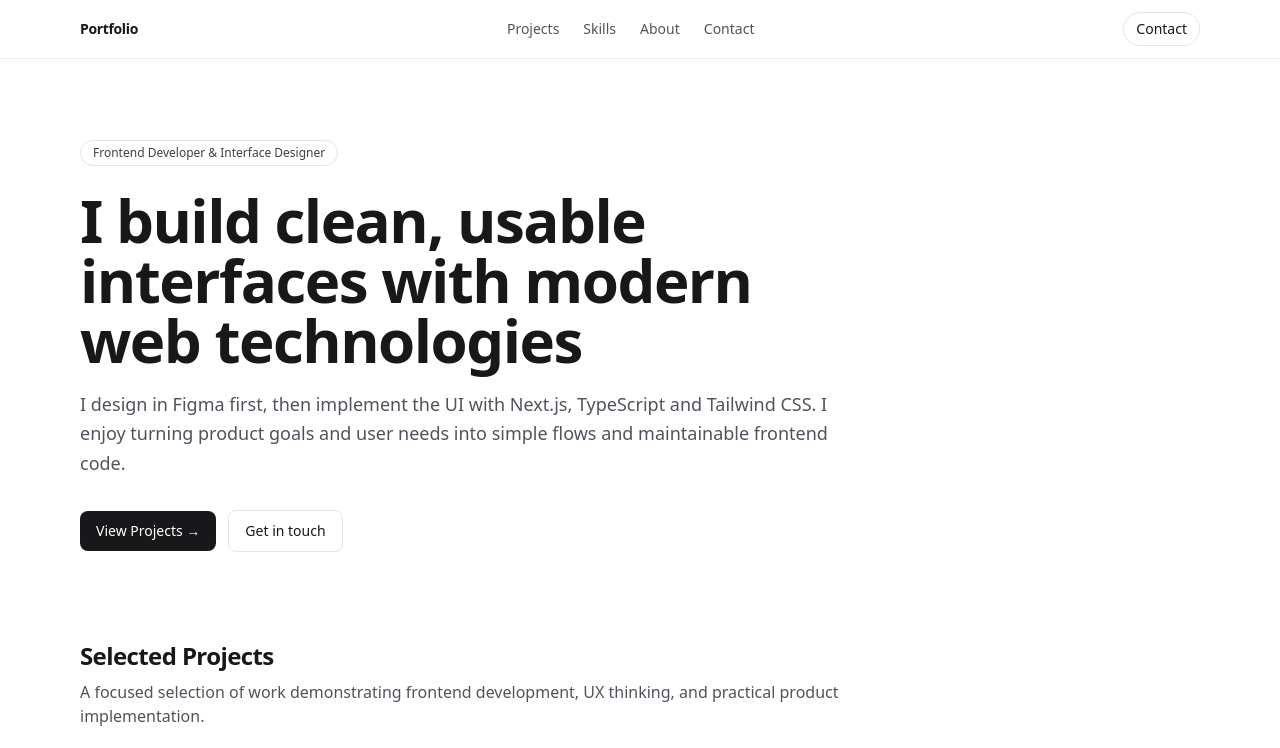
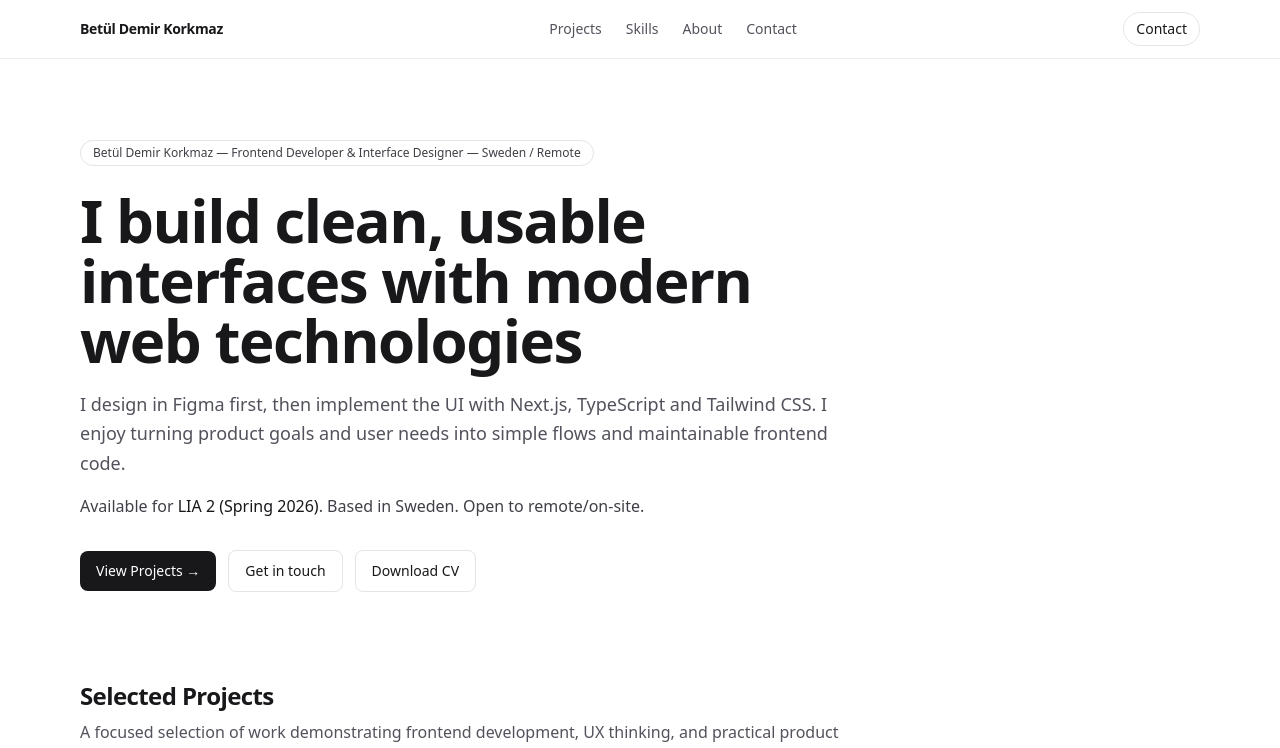
Before and after one commit to FBetulDemir/betul-portfolio, a Next.js app: page / in a window 1280 px wide. Shown: the top 748 px of the page. Built offline with nearby package versions, Linux system fonts and the light colour scheme.

Commit message:
Improved contact and hero sections, added cv and name to the portfolio

```diff
--- a/app/components/Contact.tsx
+++ b/app/components/Contact.tsx
@@ -21,7 +21,6 @@ export function Contact() {
         </p>
 
         <div className="mt-6 flex flex-wrap gap-3">
-          {/* Replace these */}
           <LinkButton href="mailto:fatmabetuld@gmail.com" label="Email" />
           <LinkButton href="https://github.com/FBetulDemir" label="GitHub" />
           <LinkButton
--- a/app/components/Hero.tsx
+++ b/app/components/Hero.tsx
@@ -3,7 +3,8 @@ export function Hero() {
     <section className="mx-auto max-w-6xl px-4 pt-14 pb-10 md:pt-20">
       <div className="max-w-3xl">
         <span className="inline-flex items-center rounded-full border border-zinc-200 bg-white px-3 py-1 text-xs text-zinc-700">
-          Frontend Developer & Interface Designer
+          Betül Demir Korkmaz — Frontend Developer & Interface Designer — Sweden
+          / Remote
         </span>
 
         <h1 className="mt-6 text-4xl font-semibold tracking-tight text-zinc-900 md:text-6xl">
@@ -14,6 +15,11 @@ export function Hero() {
           I design in Figma first, then implement the UI with Next.js,
           TypeScript and Tailwind CSS. I enjoy turning product goals and user
           needs into simple flows and maintainable frontend code.
+        </p>
+        <p className="mt-4 text-sm font-medium text-zinc-700 md:text-base">
+          Available for{" "}
+          <span className="text-zinc-900">LIA 2 (Spring 2026)</span>. Based in
+          Sweden. Open to remote/on-site.
         </p>
 
         <div className="mt-8 flex items-center gap-3">
@@ -28,6 +34,13 @@ export function Hero() {
             className="inline-flex items-center justify-center rounded-lg border border-zinc-200 px-4 py-2.5 text-sm font-medium text-zinc-900 hover:bg-zinc-50 transition">
             Get in touch
           </a>
+
+          <a
+            href="/cv/Betul-Demir-CV.pdf"
+            download
+            className="inline-flex items-center justify-center rounded-lg border border-zinc-200 bg-white px-4 py-2.5 text-sm font-medium text-zinc-900 transition hover:bg-zinc-50">
+            Download CV
+          </a>
         </div>
       </div>
     </section>
--- a/app/components/Nav.tsx
+++ b/app/components/Nav.tsx
@@ -10,7 +10,7 @@ export function Nav() {
     <header className="sticky top-0 z-50 border-b border-zinc-200/70 bg-white/80 backdrop-blur">
       <div className="mx-auto flex max-w-6xl items-center justify-between px-4 py-3">
         <a href="#" className="text-sm font-semibold tracking-tight">
-          Portfolio
+          Betül Demir Korkmaz
         </a>
 
         <nav className="hidden gap-6 text-sm text-zinc-600 md:flex">
```
Also changed, not shown: 1 other file (tests, documents, lock files or other folders).
